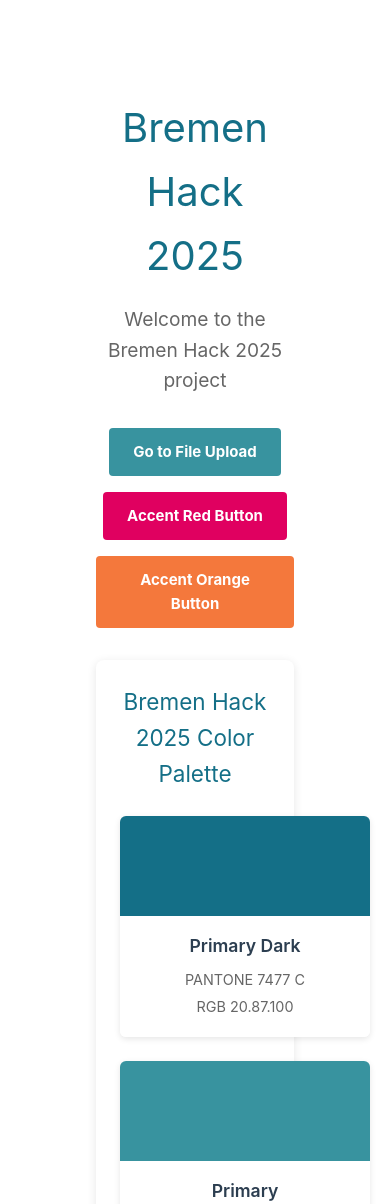
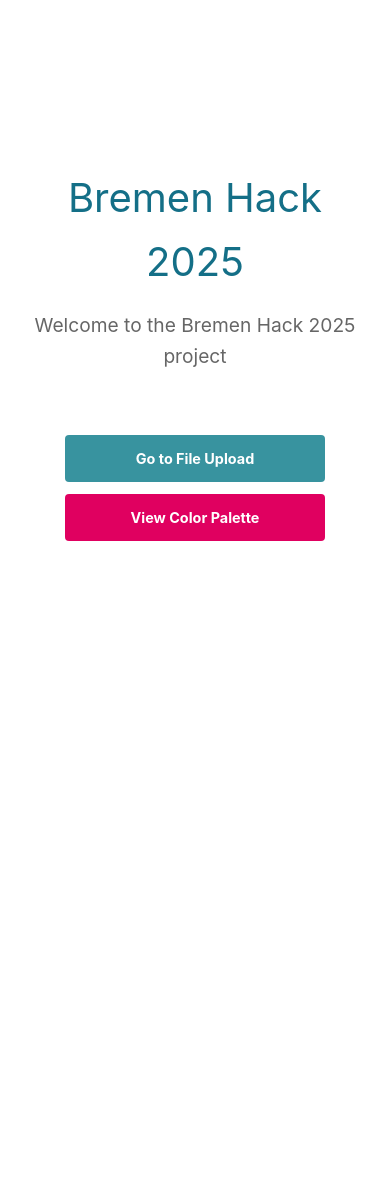
Before and after one commit to miracle-as/2025-04-bremen-hack, a Vue app in the folder bremen-hack-2025/: page / in a window 390 px wide. Shown: the top 1204 px of the page. After the commit the page ends 844 px from the top, so only its background shows below. Built offline with nearby package versions, Linux system fonts and the light colour scheme.

Commit message:
Add dedicated color palette page and improve responsiveness

```diff
--- a/bremen-hack-2025/src/App.vue
+++ b/bremen-hack-2025/src/App.vue
@@ -10,9 +10,8 @@
 
 <style>
 .app {
-  max-width: 1280px;
+  width: 100%;
   margin: 0 auto;
-  padding: 2rem;
   font-weight: normal;
 }
 
@@ -21,10 +20,10 @@ a {
   transition: 0.4s;
 }
 
-@media (min-width: 1024px) {
-  body {
-    display: flex;
-    place-items: center;
-  }
+html, body {
+  margin: 0;
+  padding: 0;
+  width: 100%;
+  height: 100%;
 }
 </style>
--- a/bremen-hack-2025/src/assets/main.css
+++ b/bremen-hack-2025/src/assets/main.css
@@ -3,7 +3,7 @@
 #app {
   max-width: 1280px;
   margin: 0 auto;
-  padding: 2rem;
+  padding: 1rem;
   font-weight: normal;
 }
 
@@ -12,7 +12,6 @@ a,
   text-decoration: none;
   color: var(--color-primary);
   transition: 0.4s;
-  padding: 3px;
 }
 
 @media (hover: hover) {
@@ -30,6 +29,12 @@ a,
   #app {
     display: grid;
     grid-template-columns: 1fr 1fr;
-    padding: 0 2rem;
+    padding: 2rem;
   }
 }
+
+@media (max-width: 768px) {
+  #app {
+    padding: 1rem;
+  }
+}
--- a/bremen-hack-2025/src/components/ColorPalette.vue
+++ b/bremen-hack-2025/src/components/ColorPalette.vue
@@ -21,8 +21,9 @@ const colors = [
         <div class="color-preview" :style="{backgroundColor: `var(${color.var})`}"></div>
         <div class="color-info">
           <h3>{{ color.name }}</h3>
-          <p>{{ color.pantone }}</p>
-          <p>{{ color.rgb }}</p>
+          <p class="pantone">{{ color.pantone }}</p>
+          <p class="rgb">{{ color.rgb }}</p>
+          <p class="var-name">{{ color.var }}</p>
         </div>
       </div>
     </div>
@@ -31,7 +32,7 @@ const colors = [
 
 <style scoped>
 .color-palette {
-  max-width: 800px;
+  max-width: 100%;
   margin: 2rem auto;
   padding: 1.5rem;
   background-color: white;
@@ -43,11 +44,12 @@ h2 {
   text-align: center;
   color: var(--color-primary-dark);
   margin-bottom: 1.5rem;
+  font-size: clamp(1.5rem, 3vw, 1.8rem);
 }
 
 .color-grid {
   display: grid;
-  grid-template-columns: repeat(auto-fill, minmax(250px, 1fr));
+  grid-template-columns: repeat(auto-fit, minmax(280px, 1fr));
   gap: 1.5rem;
 }
 
@@ -57,27 +59,61 @@ h2 {
   border-radius: 6px;
   overflow: hidden;
   box-shadow: 0 2px 6px rgba(0, 0, 0, 0.1);
+  transition: transform 0.3s ease;
+}
+
+.color-swatch:hover {
+  transform: translateY(-5px);
 }
 
 .color-preview {
-  height: 100px;
+  height: 120px;
   width: 100%;
 }
 
 .color-info {
-  padding: 1rem;
+  padding: 1.2rem;
   background-color: white;
 }
 
 .color-info h3 {
   margin: 0 0 0.5rem;
-  font-size: 1.1rem;
+  font-size: clamp(1rem, 2vw, 1.2rem);
   font-weight: 600;
 }
 
 .color-info p {
-  margin: 0.2rem 0;
-  font-size: 0.9rem;
+  margin: 0.3rem 0;
+  font-size: clamp(0.8rem, 1.5vw, 0.9rem);
   color: #666;
 }
+
+.var-name {
+  font-family: monospace;
+  background-color: #f5f5f5;
+  padding: 0.3rem 0.5rem;
+  border-radius: 3px;
+  margin-top: 0.6rem !important;
+  font-size: clamp(0.75rem, 1.5vw, 0.85rem) !important;
+}
+
+@media (max-width: 768px) {
+  .color-palette {
+    padding: 1rem;
+  }
+
+  .color-grid {
+    gap: 1rem;
+  }
+}
+
+@media (max-width: 480px) {
+  .color-preview {
+    height: 100px;
+  }
+
+  .color-info {
+    padding: 1rem;
+  }
+}
 </style>
--- a/bremen-hack-2025/src/router/index.js
+++ b/bremen-hack-2025/src/router/index.js
@@ -1,6 +1,7 @@
 import { createRouter, createWebHistory } from 'vue-router'
 import HomePage from '../views/HomePage.vue'
 import UploadPage from '../views/UploadPage.vue'
+import ColorPalettePage from '../views/ColorPalettePage.vue'
 
 const router = createRouter({
   history: createWebHistory(import.meta.env.BASE_URL),
@@ -14,6 +15,11 @@ const router = createRouter({
       path: '/upload',
       name: 'upload',
       component: UploadPage
+    },
+    {
+      path: '/colors',
+      name: 'colors',
+      component: ColorPalettePage
     }
   ]
 })
--- /dev/null
+++ b/bremen-hack-2025/src/views/ColorPalettePage.vue
@@ -0,0 +1,156 @@
+<script setup>
+import { RouterLink } from 'vue-router'
+import ColorPalette from '../components/ColorPalette.vue'
+</script>
+
+<template>
+  <div class="colors-page">
+    <h1>Color Palette</h1>
+    <p>Bremen Hack 2025 official brand colors</p>
+
+    <ColorPalette />
+
+    <div class="color-samples">
+      <h2>Button Examples</h2>
+      <div class="button-grid">
+        <button class="sample-button primary">Primary Button</button>
+        <button class="sample-button primary-dark">Primary Dark Button</button>
+        <button class="sample-button primary-light">Primary Light Button</button>
+        <button class="sample-button accent-red">Accent Red Button</button>
+        <button class="sample-button accent-orange">Accent Orange Button</button>
+      </div>
+    </div>
+
+    <div class="navigation">
+      <RouterLink to="/" class="nav-link">
+        Back to Home
+      </RouterLink>
+    </div>
+  </div>
+</template>
+
+<style scoped>
+.colors-page {
+  max-width: 1200px;
+  margin: 0 auto;
+  padding: 1rem;
+}
+
+h1 {
+  font-size: clamp(2rem, 5vw, 2.5rem);
+  color: var(--color-primary-dark);
+  margin-bottom: 0.5rem;
+  text-align: center;
+}
+
+p {
+  color: #666;
+  margin-bottom: 2rem;
+  font-size: clamp(1rem, 2vw, 1.2rem);
+  text-align: center;
+}
+
+.color-samples {
+  background-color: white;
+  border-radius: 8px;
+  box-shadow: 0 2px 10px rgba(0, 0, 0, 0.1);
+  padding: 1.5rem;
+  margin: 2rem auto;
+}
+
+h2 {
+  text-align: center;
+  color: var(--color-primary-dark);
+  margin-bottom: 1.5rem;
+  font-size: clamp(1.5rem, 3vw, 1.8rem);
+}
+
+.button-grid {
+  display: grid;
+  grid-template-columns: repeat(auto-fit, minmax(250px, 1fr));
+  gap: 1rem;
+  margin-bottom: 1.5rem;
+}
+
+.sample-button {
+  padding: 0.75rem 1.25rem;
+  color: white;
+  border: none;
+  border-radius: 4px;
+  cursor: pointer;
+  font-weight: bold;
+  transition: all 0.3s;
+  font-size: clamp(0.9rem, 1.5vw, 1rem);
+}
+
+.sample-button.primary {
+  background-color: var(--color-primary);
+}
+
+.sample-button.primary:hover {
+  background-color: var(--primary-dark);
+}
+
+.sample-button.primary-dark {
+  background-color: var(--color-primary-dark);
+}
+
+.sample-button.primary-dark:hover {
+  filter: brightness(1.1);
+}
+
+.sample-button.primary-light {
+  background-color: var(--color-primary-light);
+}
+
+.sample-button.primary-light:hover {
+  filter: brightness(0.9);
+}
+
+.sample-button.accent-red {
+  background-color: var(--color-accent-red);
+}
+
+.sample-button.accent-red:hover {
+  filter: brightness(0.9);
+}
+
+.sample-button.accent-orange {
+  background-color: var(--color-accent-orange);
+}
+
+.sample-button.accent-orange:hover {
+  filter: brightness(0.9);
+}
+
+.navigation {
+  margin: 2rem auto;
+  text-align: center;
+}
+
+.nav-link {
+  display: inline-block;
+  color: var(--color-primary);
+  text-decoration: none;
+  font-weight: bold;
+  padding: 0.5rem 1rem;
+  border: 1px solid var(--color-primary);
+  border-radius: 4px;
+  transition: all 0.3s;
+}
+
+.nav-link:hover {
+  background-color: var(--color-primary);
+  color: white;
+}
+
+@media (max-width: 480px) {
+  .button-grid {
+    grid-template-columns: 1fr;
+  }
+
+  .colors-page {
+    padding: 0.5rem;
+  }
+}
+</style>
--- a/bremen-hack-2025/src/views/HomePage.vue
+++ b/bremen-hack-2025/src/views/HomePage.vue
@@ -1,6 +1,5 @@
 <script setup>
 import { RouterLink } from 'vue-router'
-import ColorPalette from '../components/ColorPalette.vue'
 </script>
 
 <template>
@@ -12,28 +11,27 @@ import ColorPalette from '../components/ColorPalette.vue'
       <RouterLink to="/upload" class="action-button">
         Go to File Upload
       </RouterLink>
-      <a href="#" class="action-button accent-red">
-        Accent Red Button
-      </a>
-      <a href="#" class="action-button accent-orange">
-        Accent Orange Button
-      </a>
+      <RouterLink to="/colors" class="action-button accent-red">
+        View Color Palette
+      </RouterLink>
     </div>
-
-    <ColorPalette />
   </div>
 </template>
 
 <style scoped>
 .home-page {
-  max-width: 800px;
+  max-width: 100%;
   margin: 0 auto;
   padding: 2rem;
   text-align: center;
+  display: flex;
+  flex-direction: column;
+  justify-content: center;
+  min-height: 80vh;
 }
 
 h1 {
-  font-size: 2.5rem;
+  font-size: clamp(2.5rem, 8vw, 4rem);
   color: var(--color-primary-dark);
   margin-bottom: 1rem;
 }
@@ -41,14 +39,14 @@ h1 {
 p {
   color: #666;
   margin-bottom: 2rem;
-  font-size: 1.2rem;
+  font-size: clamp(1.2rem, 2vw, 1.5rem);
 }
 
 .actions {
   margin-top: 2rem;
   display: flex;
   justify-content: center;
-  gap: 1rem;
+  gap: clamp(0.5rem, 3vw, 1.5rem);
   flex-wrap: wrap;
 }
 
@@ -56,11 +54,12 @@ p {
   display: inline-block;
   background-color: var(--color-primary);
   color: white;
-  padding: 0.75rem 1.5rem;
+  padding: clamp(0.75rem, 2vw, 1rem) clamp(1.25rem, 3vw, 2rem);
   border-radius: 4px;
   text-decoration: none;
   font-weight: bold;
   transition: background-color 0.3s;
+  font-size: clamp(0.9rem, 1.5vw, 1.1rem);
 }
 
 .action-button:hover {
@@ -82,4 +81,19 @@ p {
 .action-button.accent-orange:hover {
   background-color: #e0682c;
 }
+
+@media (max-width: 480px) {
+  .home-page {
+    padding: 1rem;
+  }
+
+  .actions {
+    flex-direction: column;
+    align-items: center;
+  }
+
+  .action-button {
+    min-width: 80%;
+  }
+}
 </style>
--- a/bremen-hack-2025/src/views/UploadPage.vue
+++ b/bremen-hack-2025/src/views/UploadPage.vue
@@ -13,6 +13,9 @@ import FileUpload from '../components/FileUpload.vue'
       <RouterLink to="/" class="back-link">
         Back to Home
       </RouterLink>
+      <RouterLink to="/colors" class="back-link accent">
+        View Colors
+      </RouterLink>
     </div>
   </div>
 </template>
@@ -21,18 +24,26 @@ import FileUpload from '../components/FileUpload.vue'
 .upload-page {
   max-width: 800px;
   margin: 0 auto;
-  padding: 2rem;
+  padding: clamp(1rem, 5vw, 2rem);
+  display: flex;
+  flex-direction: column;
+  min-height: 80vh;
 }
 
 h1 {
   text-align: center;
   color: var(--color-primary-dark);
-  margin-bottom: 2rem;
+  margin-bottom: clamp(1rem, 5vw, 2rem);
+  font-size: clamp(1.8rem, 5vw, 2.5rem);
 }
 
 .navigation {
-  margin-top: 2rem;
+  margin-top: clamp(1.5rem, 5vw, 2rem);
   text-align: center;
+  display: flex;
+  justify-content: center;
+  gap: 1rem;
+  flex-wrap: wrap;
 }
 
 .back-link {
@@ -44,10 +55,32 @@ h1 {
   border: 1px solid var(--color-primary);
   border-radius: 4px;
   transition: all 0.3s;
+  min-width: 120px;
 }
 
 .back-link:hover {
   background-color: var(--color-primary);
   color: white;
 }
+
+.back-link.accent {
+  color: var(--color-accent-red);
+  border-color: var(--color-accent-red);
+}
+
+.back-link.accent:hover {
+  background-color: var(--color-accent-red);
+  color: white;
+}
+
+@media (max-width: 480px) {
+  .navigation {
+    flex-direction: column;
+    align-items: center;
+  }
+
+  .back-link {
+    min-width: 80%;
+  }
+}
 </style>
```
